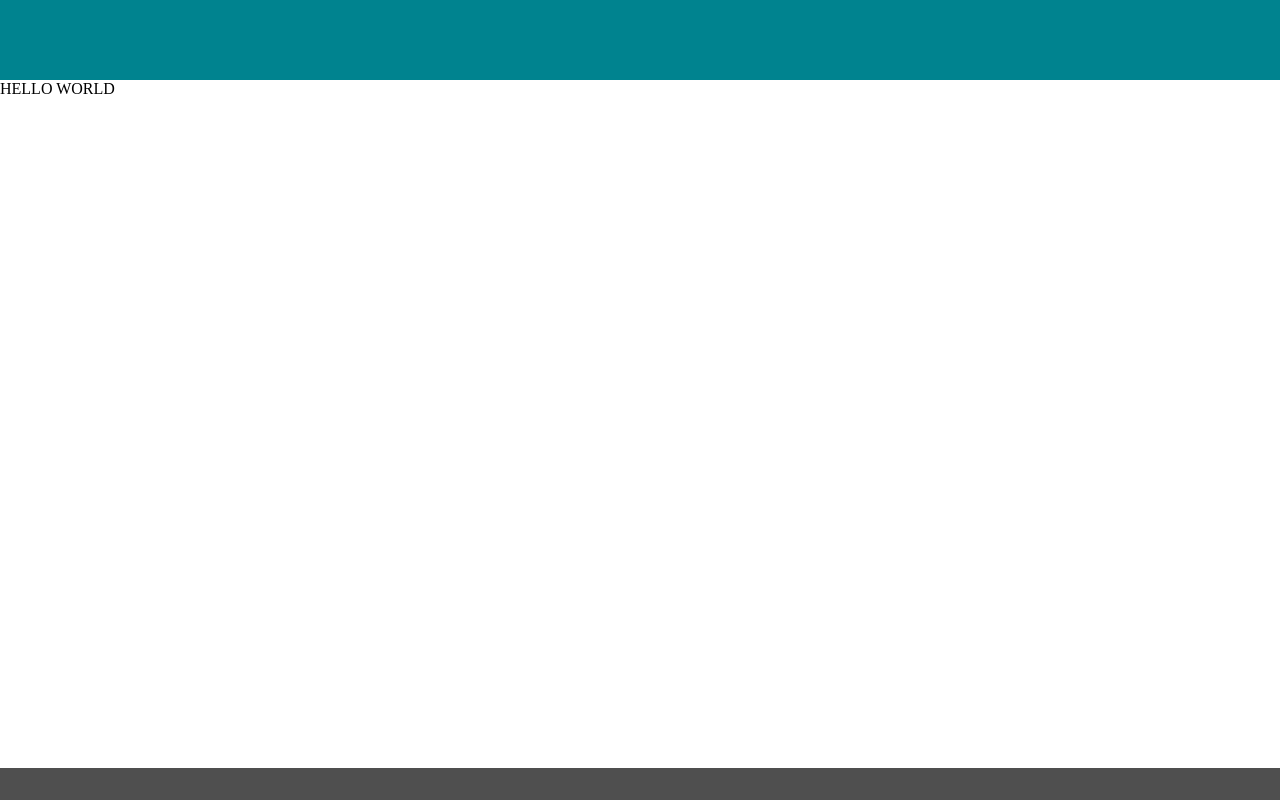
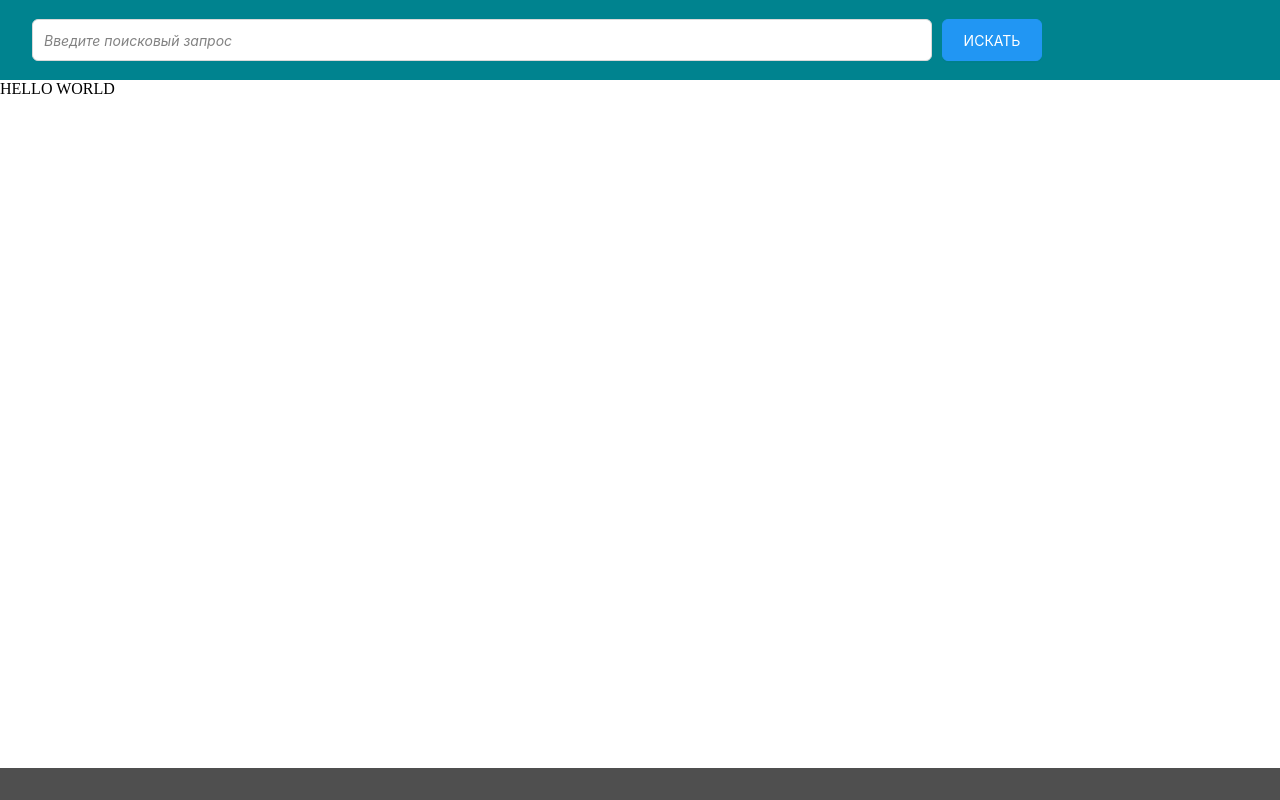
Before and after one commit to AntonyantsArtyom/GIT-search, a React (Vite) app: page / in a window 1280 px wide. Built offline with nearby package versions, Linux system fonts and the light colour scheme.

Commit message:
feat: make UI for search

```diff
--- a/package.json
+++ b/package.json
@@ -12,7 +12,8 @@
   "dependencies": {
     "antd": "^5.26.5",
     "react": "^19.1.0",
-    "react-dom": "^19.1.0"
+    "react-dom": "^19.1.0",
+    "sass": "^1.89.2"
   },
   "devDependencies": {
     "@eslint/js": "^9.30.1",
--- a/src/App.tsx
+++ b/src/App.tsx
@@ -1,4 +1,4 @@
-import "./App.css";
+import "./App.scss";
 import { Layout } from "./AppLyaout";
 
 function App() {
--- /dev/null
+++ b/src/features/RepositorySearch/RepositorySearch.tsx
@@ -0,0 +1,16 @@
+import { Button, Input } from "antd";
+import styles from "./styles.module.scss";
+import { useState, type ChangeEventHandler } from "react";
+
+export const RepositorySearch = () => {
+  const [repository, setRepository] = useState("");
+
+  const handleChange: ChangeEventHandler<HTMLInputElement> = (e) => setRepository(e.target.value);
+
+  return (
+    <div className={styles.search}>
+      <Input id="repository" className={styles.input} placeholder="Введите поисковый запрос" value={repository} onChange={handleChange} />
+      <Button className={styles.button}>ИСКАТЬ</Button>
+    </div>
+  );
+};
--- /dev/null
+++ b/src/features/RepositorySearch/styles.module.scss
@@ -0,0 +1,21 @@
+.search {
+  display: grid;
+  grid-template-columns: minmax(150px, 900px) 100px;
+  gap: 10px;
+
+  .input {
+    height: 42px;
+
+    &::placeholder {
+      color: #828282;
+      font-style: italic;
+    }
+  }
+
+  .button {
+    height: 42px;
+    background: #2196f3;
+    color: #ffffff;
+    border-color: #2196f3;
+  }
+}
--- a/src/widgets/Header/Header.tsx
+++ b/src/widgets/Header/Header.tsx
@@ -1,8 +1,13 @@
 import { Layout } from "antd";
-import styles from "./styles.module.css";
+import styles from "./styles.module.scss";
+import { RepositorySearch } from "../../features/RepositorySearch/RepositorySearch";
 
 const { Header: AntdHeader } = Layout;
 
 export const Header = () => {
-  return <AntdHeader className={styles.header}></AntdHeader>;
+  return (
+    <AntdHeader className={styles.header}>
+      <RepositorySearch />
+    </AntdHeader>
+  );
 };
--- a/src/widgets/Header/styles.module.css
+++ b/src/widgets/Header/styles.module.scss
@@ -7,5 +7,5 @@
   display: grid;
   align-items: center;
 
-  padding: 0;
+  padding: 0 32px;
 }
```
Also changed, not shown: src/App.scss (renamed from src/App.css), 1 other file (tests, documents, lock files or other folders).
